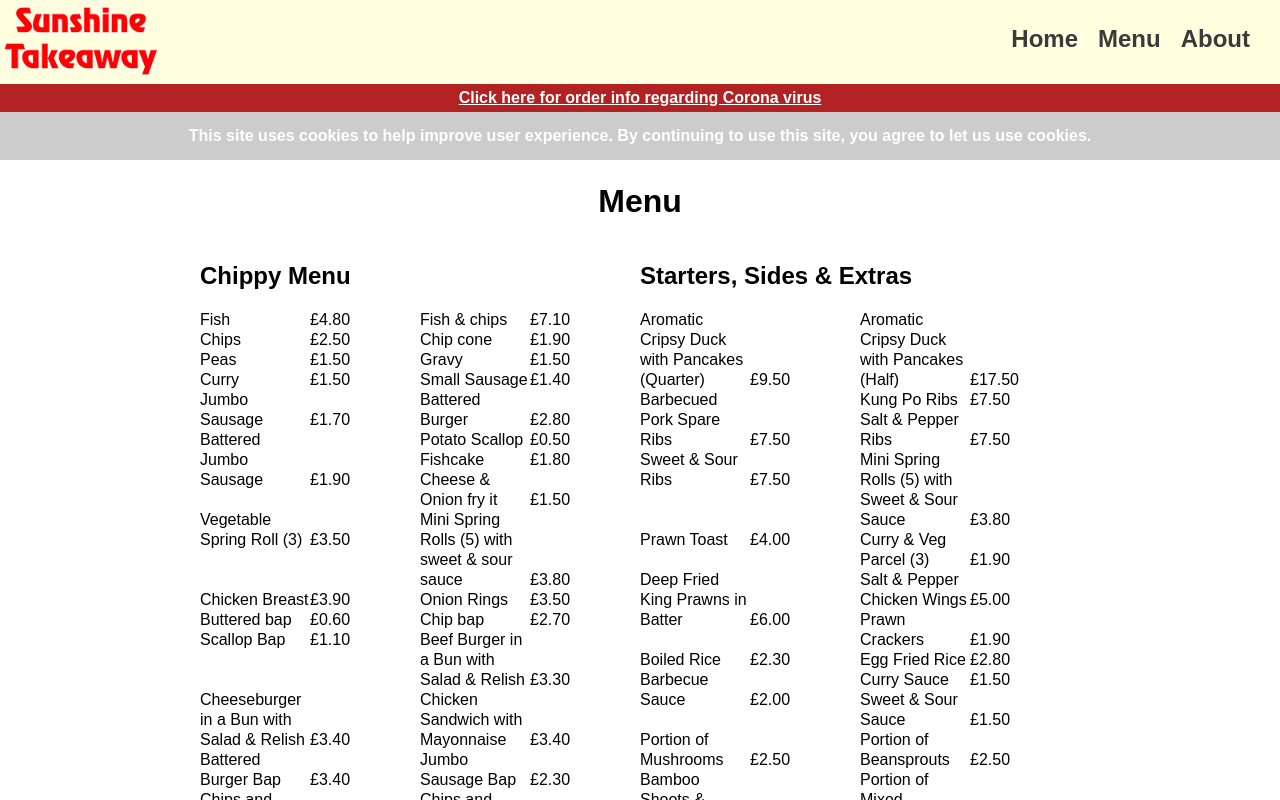
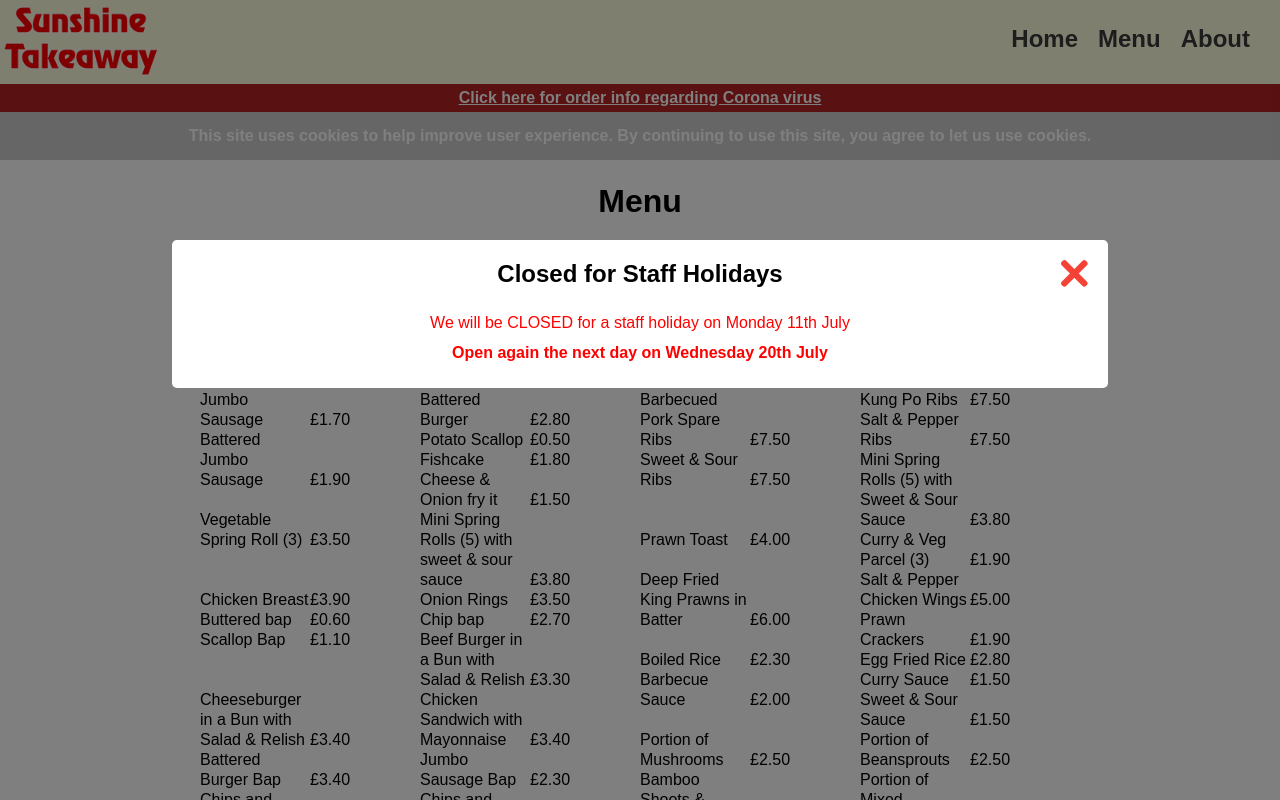
Before and after one commit to TheSimonLam/sunshine-takeaway, a React (Create React App) app: page /menu in a window 1280 px wide. Shown: the top 800 px of the page. Built offline with nearby package versions, Linux system fonts and the light colour scheme.

Commit message:
good banter

```diff
--- a/src/App.js
+++ b/src/App.js
@@ -29,7 +29,7 @@ class App extends Component {
                             </div>
                         </header>
 
-                        {/* <Popup/> */}
+                        <Popup/>
 
                         <div className="banner">
                             <Link className="banner-link" to="/covid">Click here for order info regarding Corona virus</Link>
--- a/src/components/Home/Home.js
+++ b/src/components/Home/Home.js
@@ -26,13 +26,13 @@ class Home extends Component {
           <div className="row">
             <div className="column">
               <h1>Opening Times</h1>
-              {/* <div style={{ color: "red" }}>
-                We will be CLOSED for a staff holiday on Sunday 10th April
+              <div style={{ color: "red" }}>
+                We will be CLOSED for a staff holiday on Monday 11th July
                 <br />
-                <b>Open again the next day on Monday 11th April</b>
+                <b>Open again the next day on Wednesday 20th July</b>
               </div>
 
-              <br /> */}
+              <br />
 
               <table>
                 <tbody>
@@ -91,7 +91,7 @@ class Home extends Component {
 
                   <br></br> */}
 
-                  <tr>
+                  {/* <tr>
                     <td>Monday</td>
                     <td>4:30pm - 9:30pm</td>
                   </tr>
@@ -118,7 +118,7 @@ class Home extends Component {
                   <tr>
                     <td>Sunday</td>
                     <td>5:00pm - 9:30pm</td>
-                  </tr>
+                  </tr> */}
                 </tbody>
               </table>
             </div>
--- a/src/components/Popup/Popup.js
+++ b/src/components/Popup/Popup.js
@@ -32,9 +32,9 @@ class Popup extends Component {
             <h2 className={"notice-title"}>Closed for Staff Holidays</h2>
             <div className={"notice-content"}>
               <div style={{ color: "red" }}>
-                We will be CLOSED for a staff holiday on Sunday 10th April
+                We will be CLOSED for a staff holiday on Monday 11th July
                 <br />
-                <b>Open again the next day on Monday 11th April</b>
+                <b>Open again the next day on Wednesday 20th July</b>
               </div>
             </div>
           </div>
```
